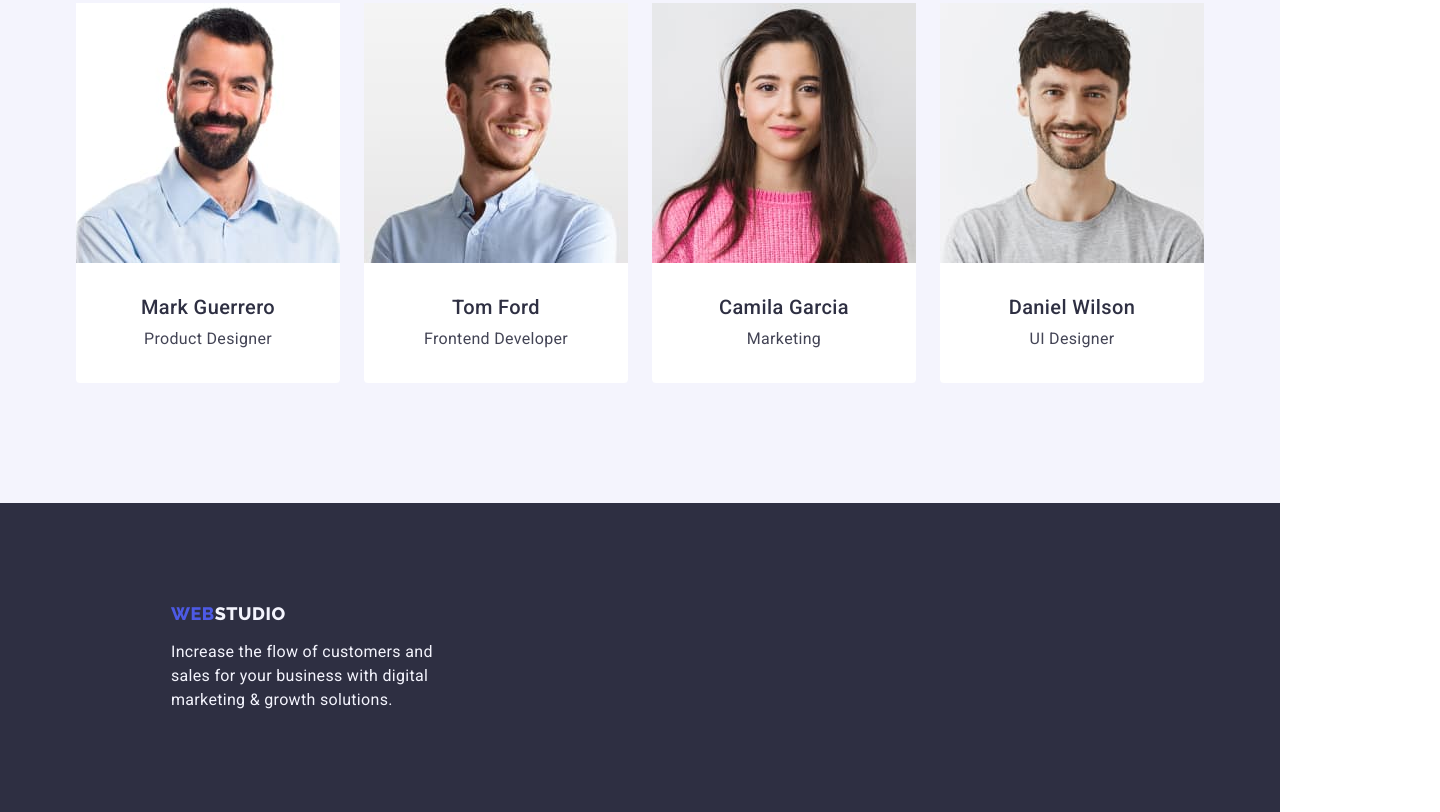
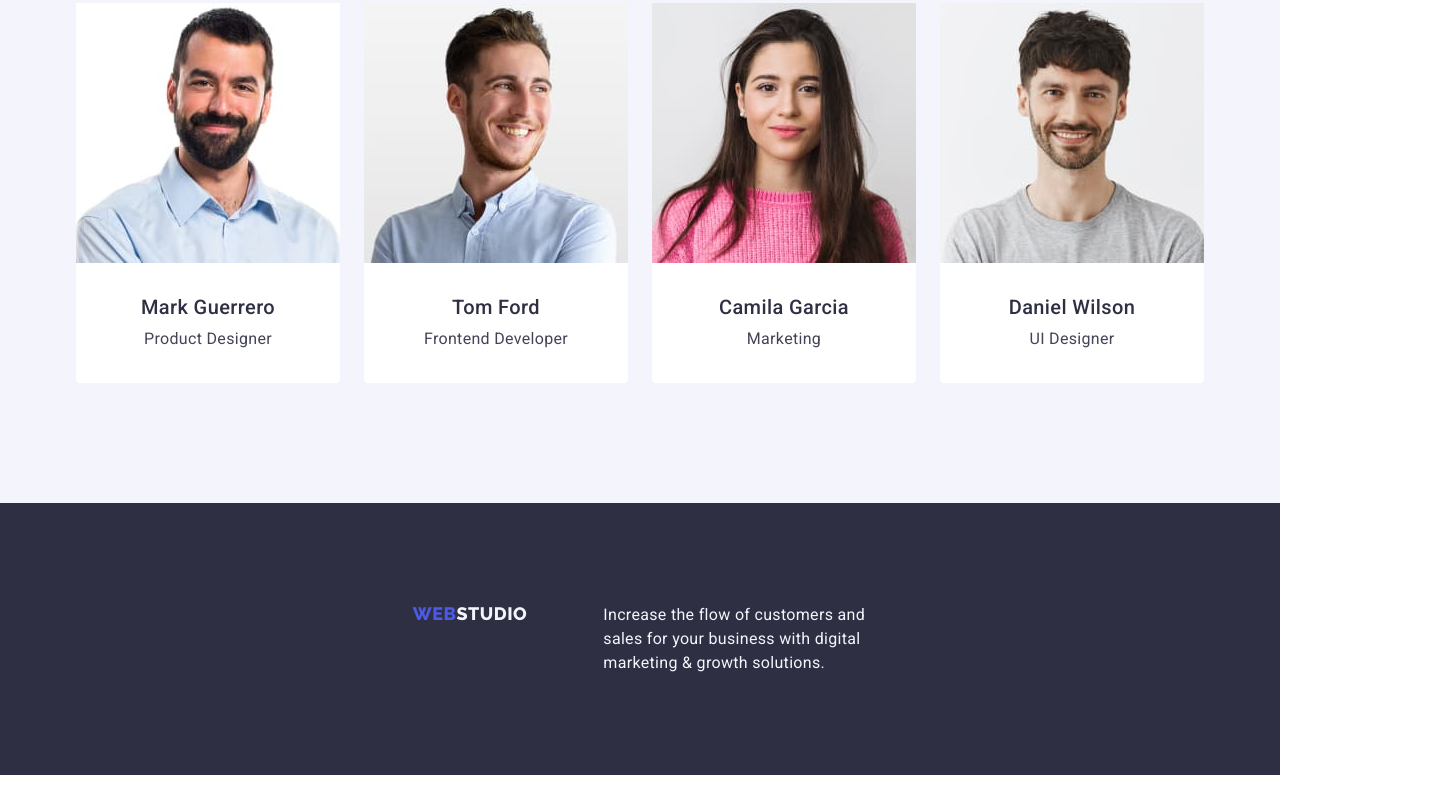
Before and after one commit to Rivero28/goit-markup-hw-03, a plain HTML site: page index.html in a window 1280 px wide. Shown: the part 1922-2734 px from the top of the page, 1440 px wide, since content can reach past the window. After the commit the page ends 2697 px from the top, so only its background shows below. Drawn offline with nearby package versions, Linux system fonts and the light colour scheme.

Commit message:
Part of the mentor's suggestions

```diff
--- a/css/styles.css
+++ b/css/styles.css
@@ -122,7 +122,7 @@ ol {
 }
 .main-banner {
   background-color: #2e2f42;
-  width: 1440px;
+
   height: 600px;
   display: flex;
   flex-direction: column;
@@ -171,7 +171,7 @@ ol {
   gap: 24px;
 }
 .characteristics-list-item {
-  flex-basis: calc((100%-72px) / 4);
+  flex-basis: calc((100% - 72px) / 4);
 }
 .characteristics-list-item-header {
   font-weight: 500;
@@ -257,20 +257,16 @@ ol {
   padding: 100px 0;
   display: block;
 }
-.footer > .container {
-  display: inline-block;
-}
+
 .footer-link {
   display: inline-block;
   margin-bottom: 16px;
-  margin-left: 156px;
 }
 .footer-description {
   line-height: 1.5;
   color: #f4f4fd;
   letter-spacing: 0.02em;
   max-width: 264px;
-  margin-left: 156px;
 }
 .logo-secondary-footer {
   color: #f4f4fd;
```
